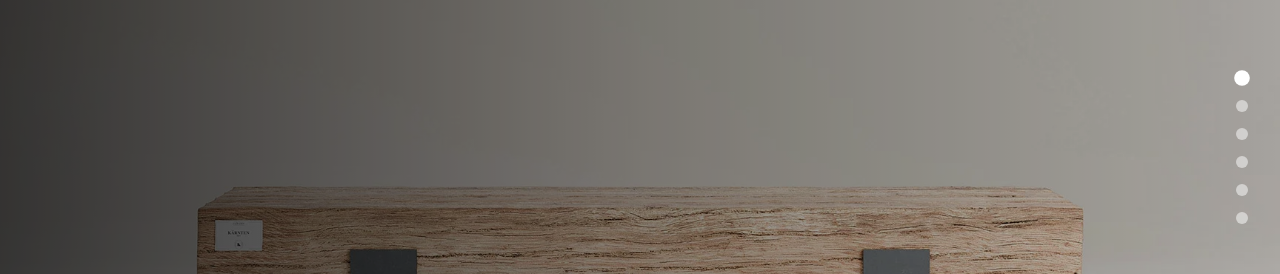
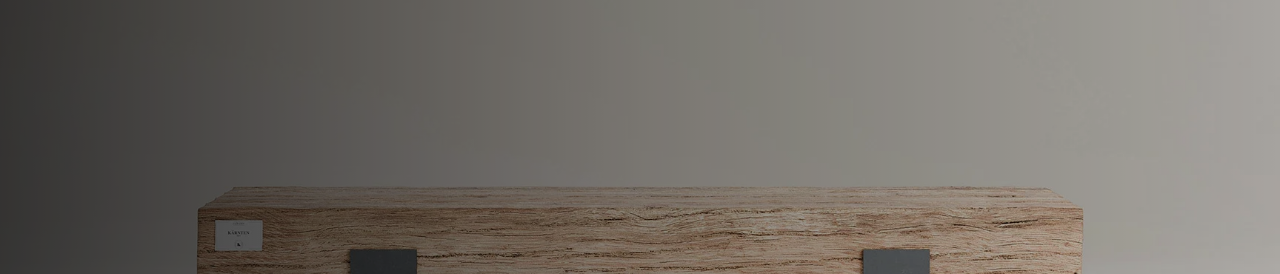
Before and after one commit to SONOFINFINITE/SOI-SVOBODA-MEBEL, a React (Vite) app: page /catalog in a window 1280 px wide. Shown: the part 252-526 px from the top of the page. Built offline with nearby package versions, Linux system fonts and the light colour scheme.

Commit message:
Удалено состояние активного продукта и навигация по продуктам на странице каталога.

```diff
--- a/src/pages/CatalogPage.tsx
+++ b/src/pages/CatalogPage.tsx
@@ -85,7 +85,7 @@ const products = [
 ];
 
 const CatalogPage: React.FC = () => {
-  const [activeProduct, setActiveProduct] = useState(0);
+  const [, setActiveProduct] = useState(0);
   const [loading, setLoading] = useState(true);
   const sectionsRef = useRef<HTMLDivElement>(null);
   const productRefs = useRef<(HTMLDivElement | null)[]>([]);
@@ -197,23 +197,6 @@ const CatalogPage: React.FC = () => {
               </div>
             ))}
           </div>
-
-          <div className={styles.productNavigation}>
-            {products.map((product, index) => (
-              <button
-                key={product.id}
-                className={`${styles.navDot} ${activeProduct === index ? styles.navDotActive : ''}`}
-                onClick={() => {
-                  const targetSection = productRefs.current[index];
-                  if (targetSection) {
-                    targetSection.scrollIntoView({ behavior: 'smooth' });
-                  }
-                }}
-              >
-                <span className={styles.srOnly}>{product.name}</span>
-              </button>
-            ))}
-          </div>
         </div>
 
         <Footer />
```
